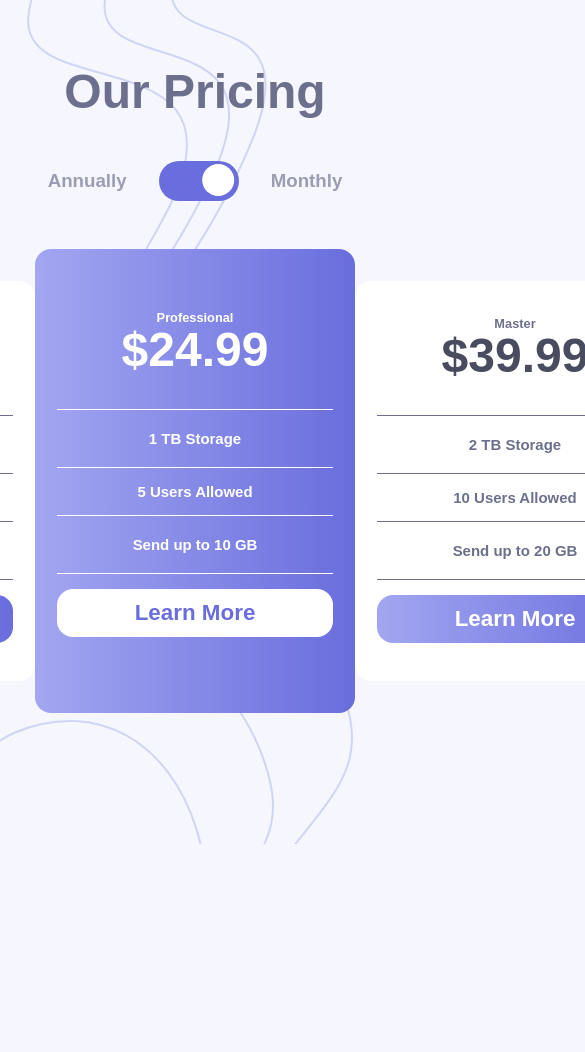
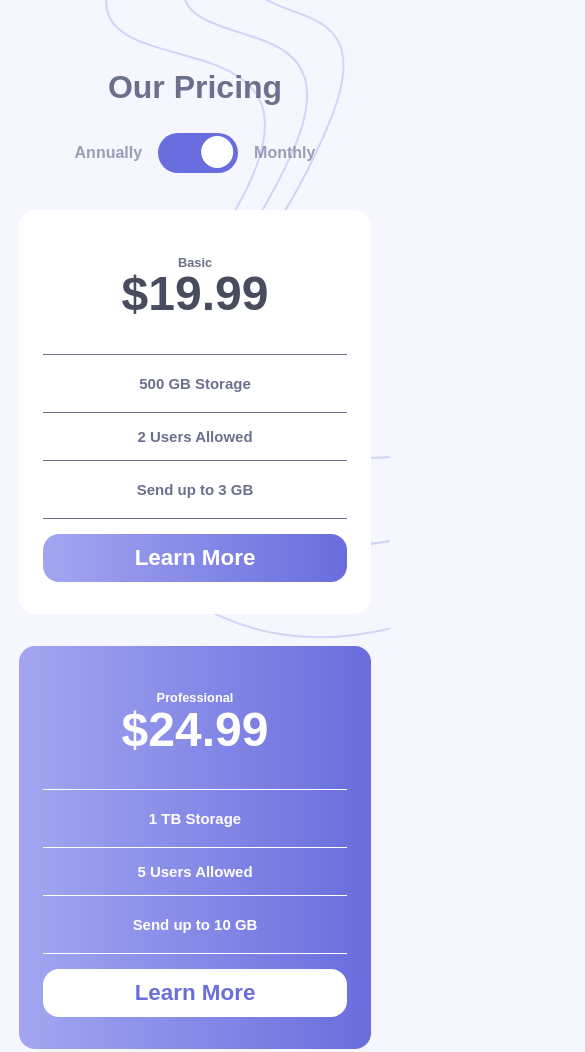
Before and after one commit to GamePatchHub88/n38, a plain HTML site: page index.html in a window 390 px wide. Shown: the top 1052 px of the page, 585 px wide, since content can reach past the window. Before the commit the page ends 844 px from the top, so only its background shows below. Drawn offline with Linux system fonts and the light colour scheme.

Commit message:
Update style.css

```diff
--- a/style.css
+++ b/style.css
@@ -159,3 +159,62 @@ button:hover {
     background: #88998800;
   color: hsl(0, 0%, 100%);
 }
+
+/* ============ Responsive Styles ============ */
+
+/* تحسينات عامة للموبايل والشاشات الصغيرة */
+@media (max-width: 900px) {
+  body {
+    /* تغيير خلفية الصفحة لتناسب الشاشات الطولية */
+    background-position: top -5vw right -20vw, bottom right;
+    padding: 2rem 1rem;
+  }
+
+  .container {
+    width: 100%;
+    margin-top: 1rem;
+  }
+
+  .header--title {
+    font-size: 2rem;
+  }
+
+  .header--toggle {
+    gap: 1rem;
+  }
+
+  .header--h3 {
+    font-size: 1rem;
+  }
+
+  /* تحويل الكروت من وضع مجاور إلى وضع رأسي */
+  .con-card {
+    flex-direction: column;
+    gap: 2rem;
+    margin-top: 2rem;
+  }
+
+  .card {
+    width: 100%;
+    max-width: 22rem; /* تحديد حد أقصى للعرض لتبدو بشكل متناسق */
+    height: auto; /* ترك الارتفاع يتحدد تلقائياً حسب المحتوى */
+    padding: 2rem 1.5rem;
+  }
+
+  /* توحيد ارتفاع الكارت المميز مع باقي الكروت في الموبايل */
+  .c {
+    height: auto;
+    padding: 2rem 1.5rem;
+  }
+}
+
+/* تحسين إضافي للشاشات الصغيرة جداً */
+@media (max-width: 375px) {
+  .card-price {
+    font-size: 2.5rem;
+  }
+
+  .header--title {
+    font-size: 1.75rem;
+  }
+}
```
